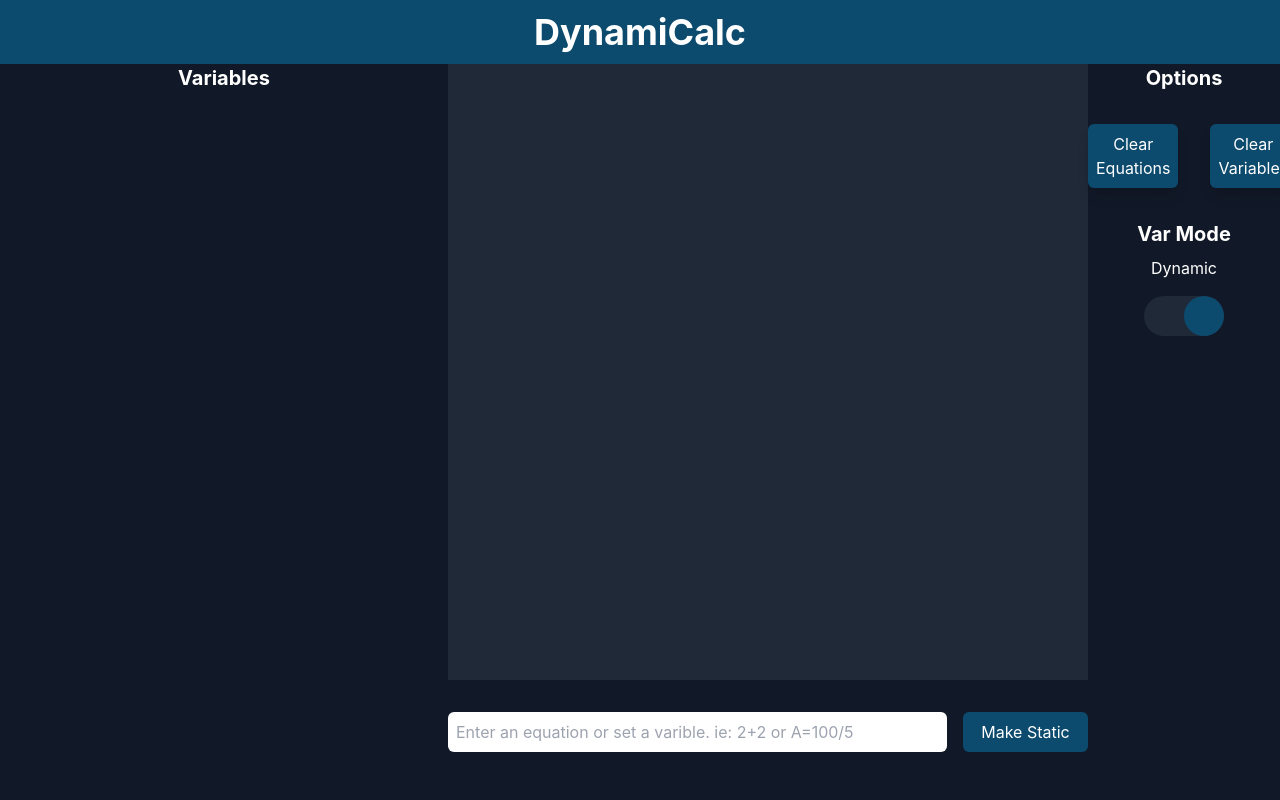
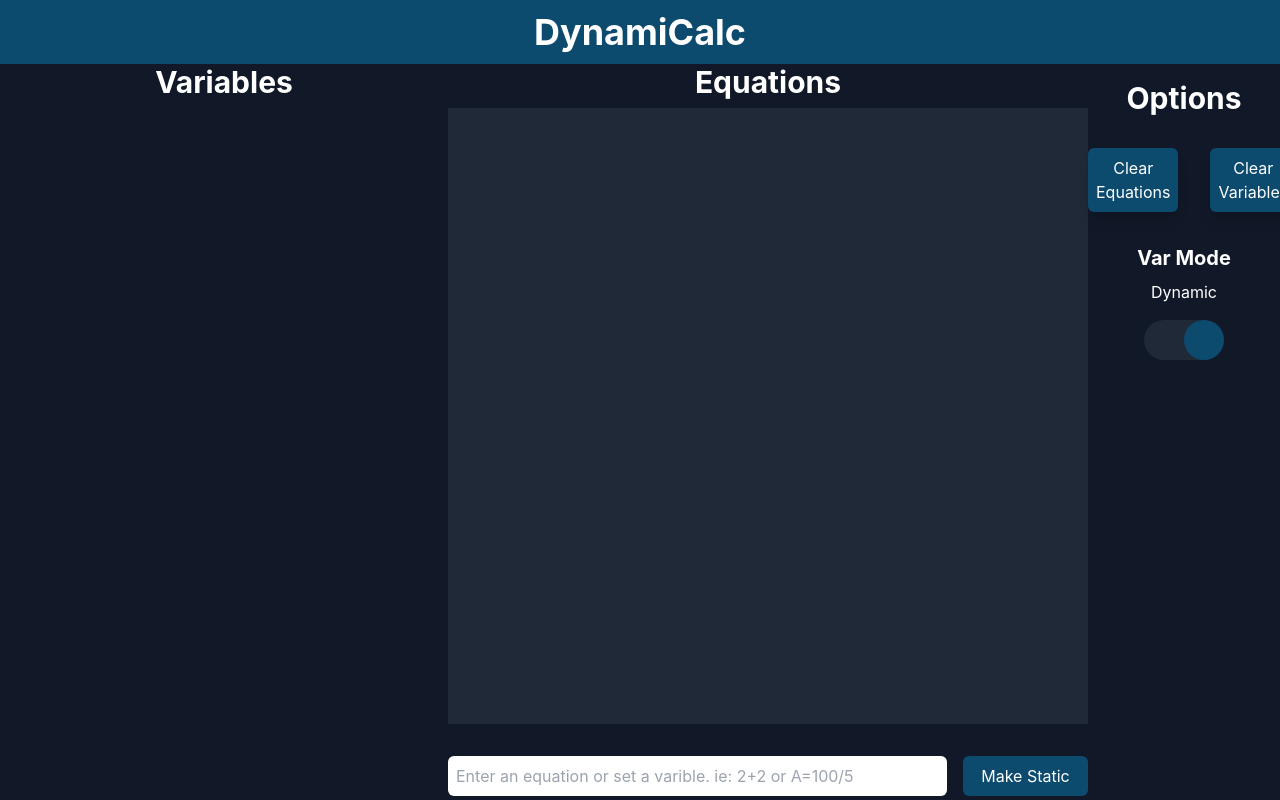
Before and after one commit to tanndlin/DynamiCalc, a React (Create React App) app: page / in a window 1280 px wide. Built offline with nearby package versions, Linux system fonts and the light colour scheme.

Commit message:
Fix Headings

```diff
--- a/src/Components/EquationViewer.js
+++ b/src/Components/EquationViewer.js
@@ -116,6 +116,7 @@ const EquationViewer = (props) => {
 
     return (
         <div className="h-minus-header">
+            <h1 className="text-center text-3xl font-bold mb-2">Equations</h1>
             <div
                 id="previousArea"
                 className="bg-secondary container h-[calc(85vh-4rem)] flex flex-col gap-4 px-4 py-4 overflow-auto"
--- a/src/Components/Options.js
+++ b/src/Components/Options.js
@@ -6,7 +6,9 @@ const Options = (props) => {
     return (
         <aside className="flex flex-col gap-8 mb-8">
             <div className="flex flex-col">
-                <h1 className="text-center text-xl font-bold mb-8">Options</h1>
+                <h1 className="text-center text-3xl font-bold mt-4 mb-8">
+                    Options
+                </h1>
                 <span className="flex mx-auto gap-8">
                     <button
                         className="bg-tertiary rounded-md shadow-lg p-2"
--- a/src/Components/VariableViewer.js
+++ b/src/Components/VariableViewer.js
@@ -6,7 +6,7 @@ const VariableViewer = (props) => {
 
     return (
         <section className="px-4 flex flex-col gap-4">
-            <h1 className="text-center text-xl font-bold">Variables</h1>
+            <h1 className="text-center text-3xl font-bold">Variables</h1>
             {Object.keys(props.vars)
                 .sort()
                 .map((key) => (
```
